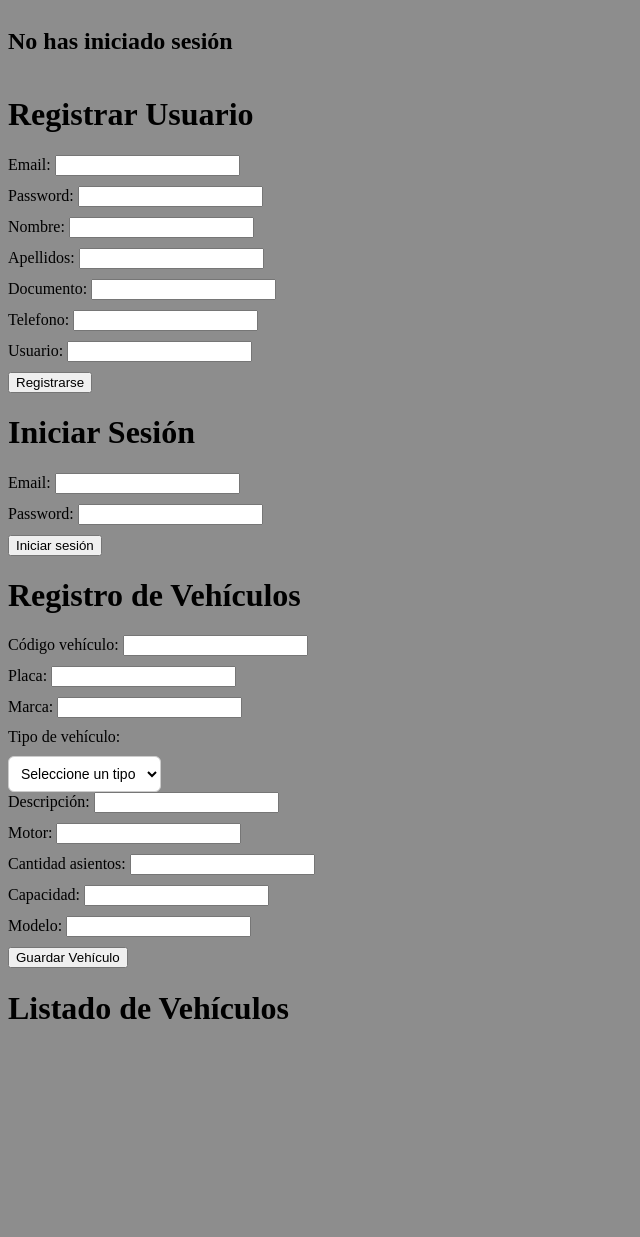
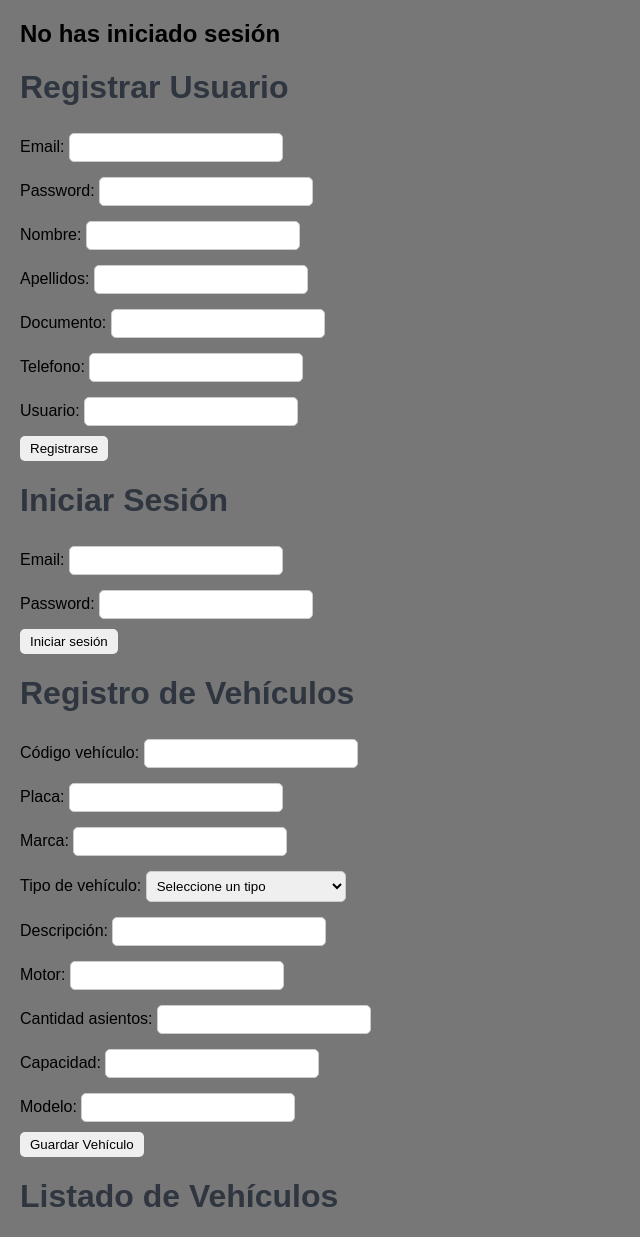
Before and after one commit to JoZeP-zip/DMI_sistema_de_informacion, a FastAPI app: page /vehiculo/editar/1 in a window 1280 px wide. Shown: the whole page, without its empty margins (0-640 px from the left). Before the commit the page ends 1019 px from the top, so only its background shows below. Run offline with FastAPI, Linux system fonts and the light colour scheme.

Commit message:
leve mejora del css para los metodos

```diff
--- a/static/styles.css
+++ b/static/styles.css
@@ -1,24 +1,61 @@
-body{
-    display: grid;
-
-    background-color: #8d8d8d;
+body {
+    font-family: Arial, sans-serif;
+    margin: 20px;
+    background-color: #777777;
 }
 
-select {
+/* TITULOS */
+h1 {
+    color: #2f3640;
+}
+
+/* TABLA */
+table {
+    width: 100%;
+    border-collapse: collapse;
+    background-color: white;
+}
+
+th {
+    background-color: #273c75;
+    color: white;
+    padding: 10px;
+    text-align: left;
+}
+
+td {
     padding: 8px;
-    border-radius: 6px;
-    border: 1px solid #ccc;
-    background-color: white;
-    font-size: 14px;
+    border-bottom: 1px solid #ddd;
+}
+
+tr:hover {
+    background-color: #f1f2f6;
+}
+
+/* BOTONES */
+button {
+    padding: 5px 10px;
+    border-radius: 5px;
+    border: none;
     cursor: pointer;
 }
 
-select:focus {
-    outline: none;
-    border-color: #007BFF;
+button:hover {
+    opacity: 0.8;
 }
 
-label {
-    display: block;
+/* LINKS */
+a {
+    text-decoration: none;
+    font-weight: bold;
+}
+
+/* FORMULARIOS */
+input, select {
+    padding: 6px;
+    margin-top: 5px;
     margin-bottom: 10px;
+    border-radius: 5px;
+    border: 1px solid #ccc;
+    width: 200px;
 }
--- a/templates/index.html
+++ b/templates/index.html
@@ -147,7 +147,9 @@
     <p style="color: red; font-weight: bold;">Error: {{ error }}</p>
 {% endif %}
 
+
 <h1>Listado de Vehículos</h1>
+
 {% if data %}
 <table border="1">
     <tr>
@@ -161,18 +163,10 @@
         <th>Modelo</th>
         <th>Marca</th>
         <th>Tipo Vehículo ID</th>
+        <th>Acciones</th>
     </tr>
+
     {% for row in data %}
-
-                <td>
-                    <a href="/vehiculo/editar/{{ row[0] }}" style="color:blue; margin-right:10px;">✏️ Editar</a>
-
-                    <form action="/vehiculo/eliminar/{{ row[0] }}" method="post" style="display:inline;">
-                        <button type="submit" onclick="return confirm('¿Seguro que quieres eliminar este vehículo?')"
-                        style="color:red; background:none; border:none; cursor:pointer;">🗑️ Eliminar</button>
-                    </form>
-                </td>
-
     <tr>
         <td>{{ row[0] }}</td>
         <td>{{ row[1] }}</td>
@@ -183,9 +177,20 @@
         <td>{{ row[6] }}</td>
         <td>{{ row[7] }}</td>
         <td>{{ row[8] }}</td>
-                    <td>{{ row[9] }}</td>  <!-- tipovehiculos_idtipo... -->
+        <td>{{ row[9] }}</td>
+
+        <td>
+            <a href="/vehiculo/editar/{{ row[0] }}" style="color:blue; margin-right:10px;">✏️ Editar</a>
+
+            <form action="/vehiculo/eliminar/{{ row[0] }}" method="post" style="display:inline;">
+                <button type="submit"
+                    onclick="return confirm('¿Seguro que quieres eliminar este vehículo?')"
+                    style="color:red; background:none; border:none; cursor:pointer;">
+                    🗑️ Eliminar
+                </button>
+            </form>
+        </td>
     </tr>
-                <th>Acciones</th>
     {% endfor %}
 </table>
 {% endif %}
```
Lines whose indentation alone changed are shown as unchanged.
